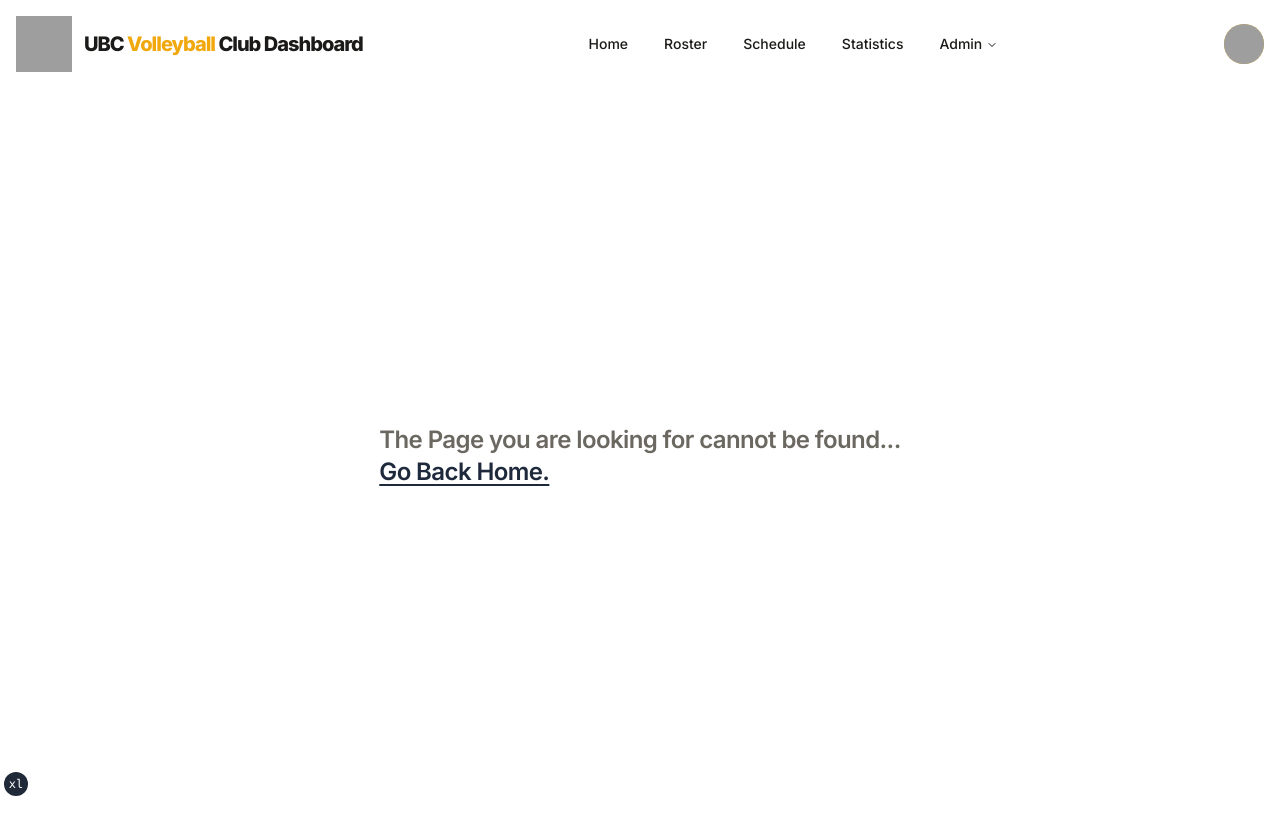
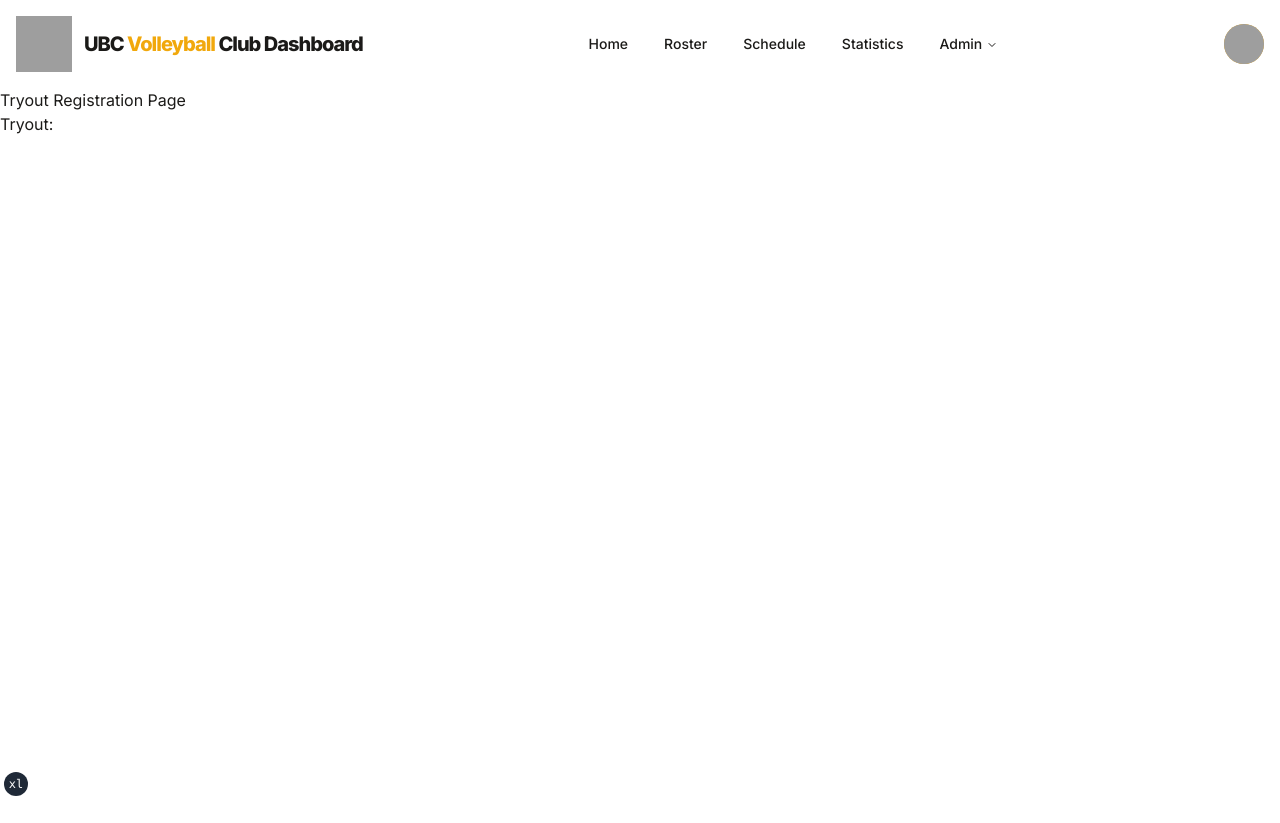
Before and after one commit to ubccsss/UBC-Volleyball-Club-Website, a Next.js app: page /tryouts/registration in a window 1280 px wide. Before the commit this address had no page. After the commit the page ends 800 px from the top, so only its background shows below. Built offline with nearby package versions, Linux system fonts and the light colour scheme; grey boxes are pictures that could not be loaded.

Commit message:
add redirection

```diff
--- a/app/signup/signup_action.ts
+++ b/app/signup/signup_action.ts
@@ -24,5 +24,7 @@ export async function signup(loginData: LoginData) {
   }
 
   revalidatePath("/", "layout")
+  //TODO: switch the redirect once tryouts page is completed
+  // redirect("/tryouts")
   redirect("/")
 }
--- a/app/tryouts/page.tsx
+++ b/app/tryouts/page.tsx
@@ -2,15 +2,18 @@
 
 import { Button } from "@/src/components/ui/button";
 import { useState } from "react";
+import { redirect, useRouter } from "next/navigation"
+import { revalidatePath } from "next/cache"
 import { custom } from "zod";
 
 export default function Page() {
     const [selectedTryouts, setSelectedTryouts] = useState("women");
+    const router = useRouter();
 
-    const handleSignup = () => {
+    const handleSignup =  () => {
         console.log(selectedTryouts);
-
-      }
+        router.push(`/tryouts/registration?tryout=${selectedTryouts}`);
+      };
 
     return (
       <section className="container grid items-center justify-center gap-6 pb-8 pt-6 md:py-10">
@@ -54,7 +57,7 @@ export default function Page() {
             </Button>
         </div>
         <div className="flex flex-col items-center justify-center">
-            <Button variant="custom" className="mb-6" onClick={handleSignup}>
+            <Button className="mb-6" onClick={handleSignup}>
                 SIGN UP
             </Button>
             <h1>
--- /dev/null
+++ b/app/tryouts/registration/page.tsx
@@ -0,0 +1,16 @@
+"use client"
+import { useRouter, useSearchParams} from 'next/navigation';
+
+export default function Registration() {
+  const params = useSearchParams();
+  const type = params.get('tryout')
+
+  console.log(params)
+
+  return <>
+      <div>
+      <h1>Tryout Registration Page</h1>
+      <p>Tryout: {type}</p>
+    </div>
+  </>
+}
```
